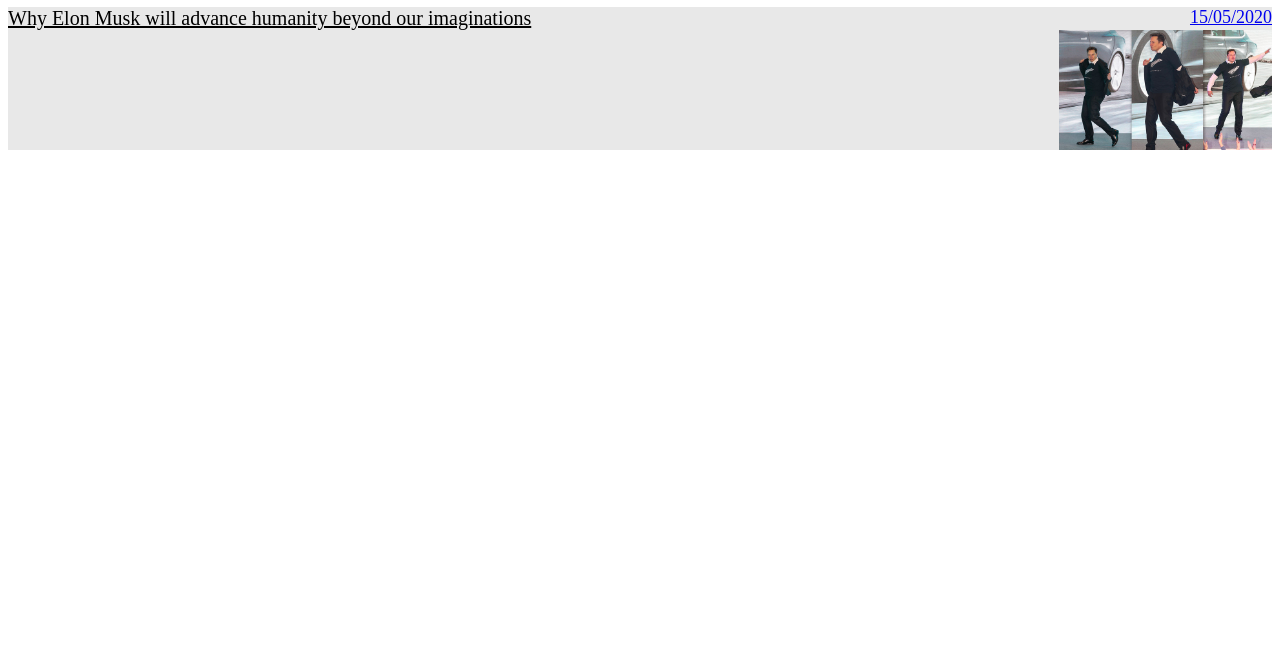
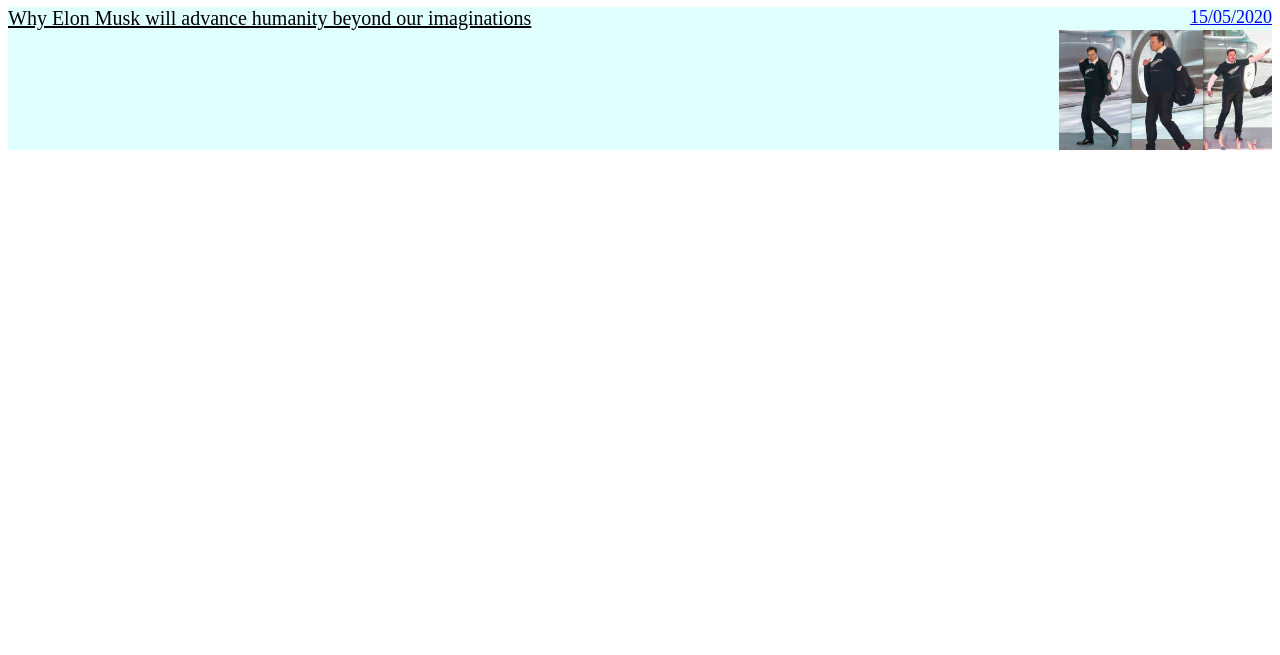
Before and after one commit to JoeFarrellYT/JoeFarrellYT.github.io, a plain HTML site: page Technology.html in a window 1280 px wide. Shown: the part 145-800 px from the top of the page. Drawn offline with Linux system fonts and the light colour scheme.

Commit message:
Update Technology.html

```diff
--- a/Technology.html
+++ b/Technology.html
@@ -25,7 +25,7 @@
 	</ul>
 
 	<h1>Technology</h1>
-	<div style="width:100%;background-color:#E8E8E8;overflow:auto;">
+	<div style="width:100%;background-color:#E0FFFF;overflow:auto;">
 	<a href = "Articles/Technology/Article1.html" style = "display: inline-block;font-size:20px;width:80%;color:black;">Why Elon Musk will advance humanity beyond our imaginations</a>
 	<a href = "Articles/Technology/Article1.html" style = "float:right;font-size:18px;">15/05/2020</a>
 	<a href = "Articles/Technology/Article1.html"><img src="Assets/Elon.jpg" alt="Elon" style = "float:right;height:15vh;"></a>
```
